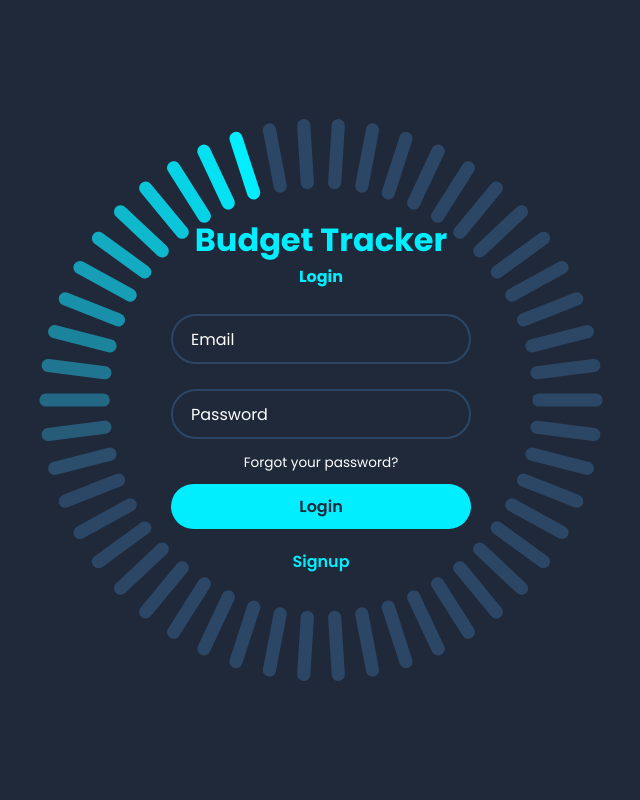
After one commit to WEB-APP-PROJECTS/WEBAPP-BUDGET-TRACKER, a PHP site: page /Form.html in a window 1280 px wide. The commit adds this page. Shown: the whole page, without its empty margins (319-959 px from the left). Run offline with PHP 8.4, Linux system fonts and the light colour scheme.

```diff
--- /dev/null
+++ b/userProfile/Form.html
@@ -0,0 +1,85 @@
+<!DOCTYPE html>
+<html lang="en">
+<head>
+    <meta charset="UTF-8">
+    <meta http-equiv="X-UA-Compatible" content="IE=edge">
+    <meta name="viewport" content="width=device-width, initial-scale=1.0">
+    <title>Budget Tracker</title>
+    <link rel="stylesheet" href="styles3.css">
+</head>
+<body>
+    <div class="container">
+        <div class="login-box">
+            <h2>Budget Tracker</h2>
+            <h3>Login</h3>
+            <form action="#">
+                <div class="input-box">
+                    <input type="email" required>
+                    <label>Email</label>
+                </div>
+                <div class="input-box">
+                    <input type="password" required>
+                    <label>Password</label>
+                </div>
+                <div class="forgot-pass">
+                    <a href="#">Forgot your password?</a>
+                </div>
+                <button type="submit" class="btn">Login</button>
+                <div class="signup-link">
+                    <a href="signup.html">Signup</a>
+                </div>
+            </form>
+        </div>
+        <span style="--i:0;"></span>
+        <span style="--i:1;"></span>
+        <span style="--i:2;"></span>
+        <span style="--i:3;"></span>
+        <span style="--i:4;"></span>
+        <span style="--i:5;"></span>
+        <span style="--i:6;"></span>
+        <span style="--i:7;"></span>
+        <span style="--i:8;"></span>
+        <span style="--i:9;"></span>
+        <span style="--i:10;"></span>
+        <span style="--i:11;"></span>
+        <span style="--i:12;"></span>
+        <span style="--i:13;"></span>
+        <span style="--i:14;"></span>
+        <span style="--i:15;"></span>
+        <span style="--i:16;"></span>
+        <span style="--i:17;"></span>
+        <span style="--i:18;"></span>
+        <span style="--i:19;"></span>
+        <span style="--i:20;"></span>
+        <span style="--i:21;"></span>
+        <span style="--i:22;"></span>
+        <span style="--i:23;"></span>
+        <span style="--i:24;"></span>
+        <span style="--i:25;"></span>
+        <span style="--i:26;"></span>
+        <span style="--i:27;"></span>
+        <span style="--i:28;"></span>
+        <span style="--i:29;"></span>
+        <span style="--i:30;"></span>
+        <span style="--i:31;"></span>
+        <span style="--i:32;"></span>
+        <span style="--i:33;"></span>
+        <span style="--i:34;"></span>
+        <span style="--i:35;"></span>
+        <span style="--i:36;"></span>
+        <span style="--i:37;"></span>
+        <span style="--i:38;"></span>
+        <span style="--i:39;"></span>
+        <span style="--i:40;"></span>
+        <span style="--i:41;"></span>
+        <span style="--i:42;"></span>
+        <span style="--i:43;"></span>
+        <span style="--i:44;"></span>
+        <span style="--i:45;"></span>
+        <span style="--i:46;"></span>
+        <span style="--i:47;"></span>
+        <span style="--i:48;"></span>
+        <span style="--i:49;"></span>
+    </div>
+</body>
+</html>
--- /dev/null
+++ b/userProfile/profile-script.js
@@ -0,0 +1,4 @@
+document.getElementById("logout-btn").addEventListener("click", function() {
+    if (confirm("Are you sure you want to log out?"))
+    window.location.href = "Form.html";
+});
--- a/userProfile/profile.html
+++ b/userProfile/profile.html
@@ -5,10 +5,10 @@
     <meta name="viewport" content="width=device-width, initial-scale=1.0"/>
     <title>User Profile</title>
 
-    <!-- Link to your external CSS file -->
-    <link rel="stylesheet" href="styles3.css">
 
-    <!-- Font Awesome for icons -->
+    <link rel="stylesheet" href="profile.css">
+
+
     <script src="https://kit.fontawesome.com/a076d05399.js" crossorigin="anonymous"></script>
 </head>
 <body>
--- a/userProfile/styles3.css
+++ b/userProfile/styles3.css
@@ -19,6 +19,36 @@ body {
     align-items: center;
     min-height: 100vh;
     background: var(--primary-bg);}
+
+.container {
+    position: relative;
+    width: 256px;
+    height: 256px;
+    display: flex;
+    justify-content: center;
+    align-items: center;
+}
+.container span {
+    position: absolute;
+    left: 0;
+    width: 32px;
+    height: 6px;
+    background: #2c4766;
+    border-radius: 12px;
+    transform-origin: 128px;
+    transform: scale(2.2) rotate(calc(var(--i) * (360deg / 50)));
+    animation: animateBlink 3s linear infinite;
+    animation-delay: calc(var(--i) * (3s / 50));
+}
+
+@keyframes animateBlink {
+    0% {
+        background: #0ef;
+    }
+   25% {
+        background: #2c4766
+   }
+}
 
 .login-box {
     position: absolute;
```
Also changed, not shown: other parts of userProfile/styles3.css (+0 -132 lines), userProfile/profile.css (added, +159 -0 lines), userProfile/signup.html (added, +39 -0 lines).
